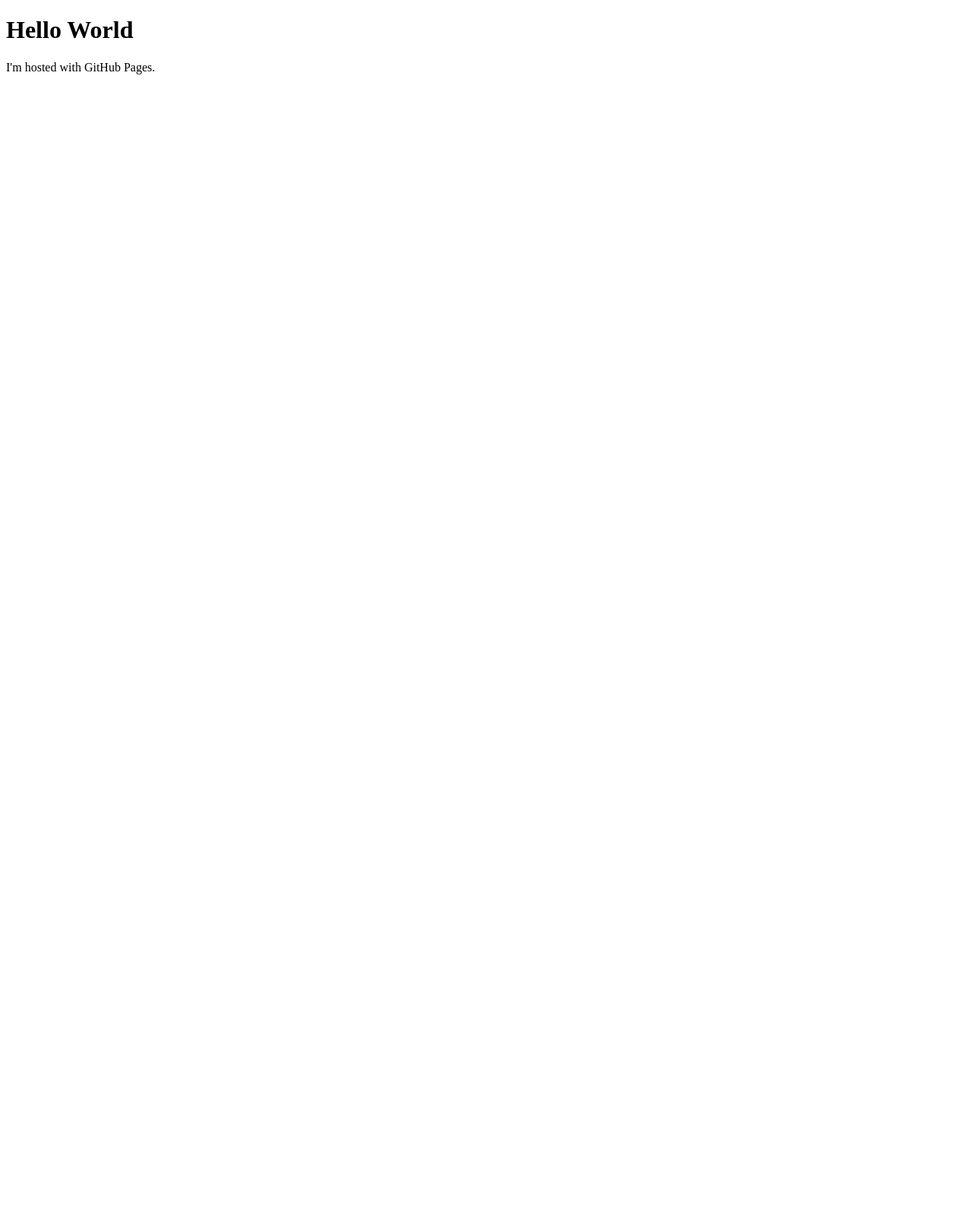
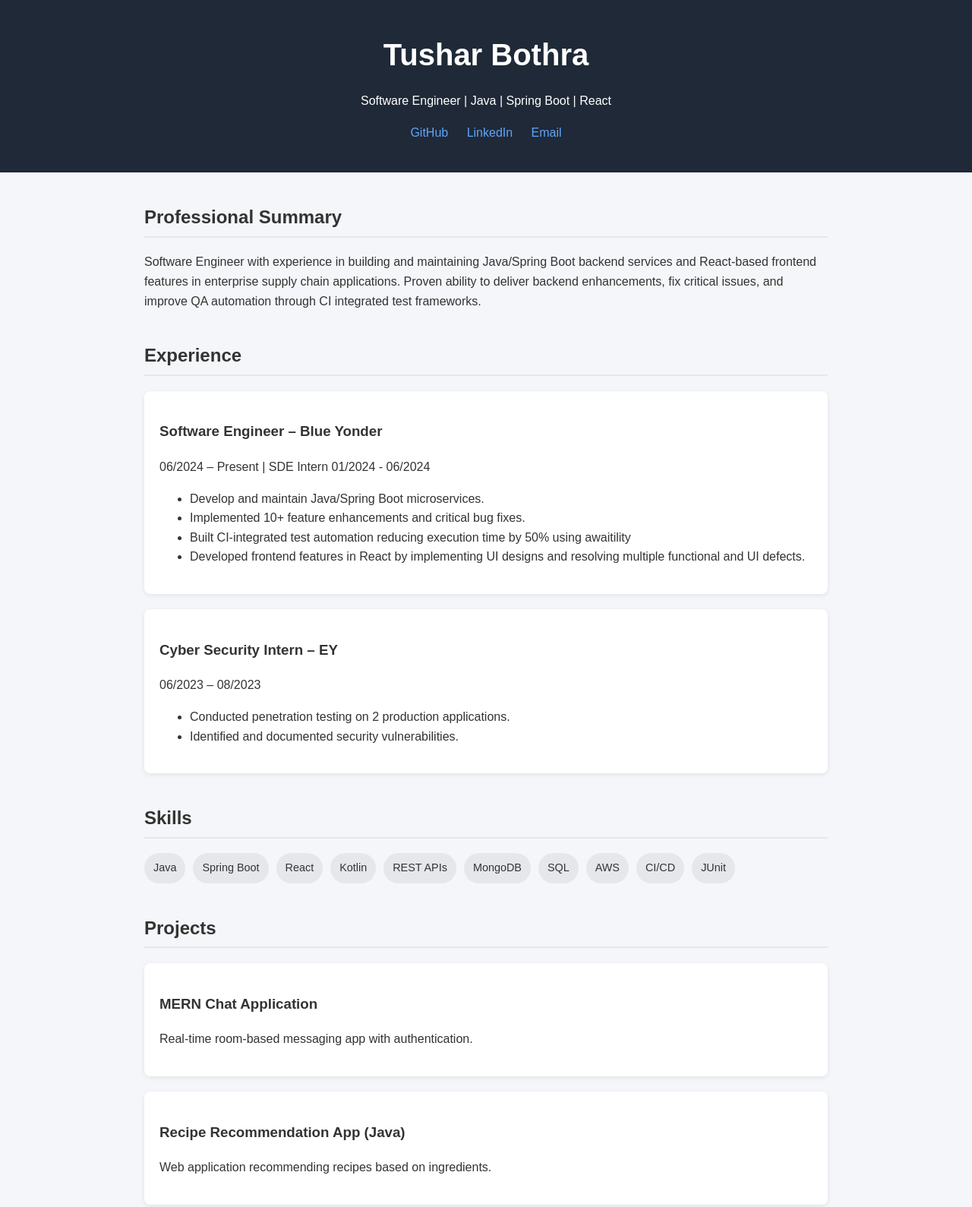
Before and after one commit to Tushar9999999999/Tushar9999999999.github.io, a plain HTML site: page index.html in a window 1280 px wide. Shown: the top 1589 px of the page at 76% size. Before the commit the page ends 800 px from the top, so only its background shows below. Drawn offline with Linux system fonts and the light colour scheme.

Commit message:
update resume

```diff
--- a/index.html
+++ b/index.html
@@ -1,9 +1,91 @@
 <!DOCTYPE html>
-<html>
+<html lang="en">
+
+<head>
+	<meta charset="UTF-8">
+	<title>Tushar Bothra | Software Engineer</title>
+	<meta name="viewport" content="width=device-width, initial-scale=1.0">
+	<link rel="stylesheet" href="style.css">
+</head>
 
 <body>
-    <h1>Hello World</h1>
-    <p>I'm hosted with GitHub Pages.</p>
+
+	<header>
+		<h1>Tushar Bothra</h1>
+		<p>Software Engineer | Java | Spring Boot | React</p>
+		<div class="links">
+			<a href="https://github.com/Tushar9999999999" target="_blank">GitHub</a>
+			<a href="https://linkedin.com/in/tushar-bothra" target="_blank">LinkedIn</a>
+			<a href="mailto:tusharbothra13@gmail.com">Email</a>
+		</div>
+	</header>
+
+	<section>
+		<h2>Professional Summary</h2>
+		<p>
+			Software Engineer with experience in building and maintaining Java/Spring Boot backend services
+			and React-based frontend features in enterprise supply chain applications.
+			Proven ability to deliver backend enhancements, fix critical issues,
+			and improve QA automation through CI integrated test frameworks.
+		</p>
+	</section>
+
+	<section>
+		<h2>Experience</h2>
+
+		<div class="card">
+			<h3>Software Engineer – Blue Yonder</h3>
+			<p>06/2024 – Present | SDE Intern 01/2024 - 06/2024</p>
+			<ul>
+				<li>Develop and maintain Java/Spring Boot microservices. </li>
+				<li>Implemented 10+ feature enhancements and critical bug fixes.</li>
+				<li>Built CI-integrated test automation reducing execution time by 50% using awaitility</li>
+				<li>Developed frontend features in React by implementing UI designs and resolving multiple functional and UI defects.</li>
+			</ul>
+		</div>
+
+		<div class="card">
+			<h3>Cyber Security Intern – EY</h3>
+			<p>06/2023 – 08/2023</p>
+			<ul>
+				<li>Conducted penetration testing on 2 production applications.</li>
+				<li>Identified and documented security vulnerabilities.</li>
+			</ul>
+		</div>
+	</section>
+
+	<section>
+		<h2>Skills</h2>
+		<div class="skills">
+			<span>Java</span>
+			<span>Spring Boot</span>
+			<span>React</span>
+			<span>Kotlin</span>
+			<span>REST APIs</span>
+			<span>MongoDB</span>
+			<span>SQL</span>
+			<span>AWS</span>
+			<span>CI/CD</span>
+			<span>JUnit</span>
+		</div>
+	</section>
+
+	<section>
+		<h2>Projects</h2>
+		<div class="card">
+			<h3>MERN Chat Application</h3>
+			<p>Real-time room-based messaging app with authentication.</p>
+		</div>
+		<div class="card">
+			<h3>Recipe Recommendation App (Java)</h3>
+			<p>Web application recommending recipes based on ingredients.</p>
+		</div>
+	</section>
+
+	<footer>
+		<p>© 2026 Tushar Bothra</p>
+	</footer>
+
 </body>
 
 </html>
--- /dev/null
+++ b/style.css
@@ -0,0 +1,65 @@
+body {
+    font-family: Arial, sans-serif;
+    margin: 0;
+    background: #f4f6f9;
+    color: #333;
+    line-height: 1.6;
+}
+
+header {
+    background: #1f2937;
+    color: white;
+    text-align: center;
+    padding: 40px 20px;
+}
+
+header h1 {
+    margin: 0;
+    font-size: 2.5rem;
+}
+
+.links a {
+    color: #60a5fa;
+    margin: 0 10px;
+    text-decoration: none;
+}
+
+section {
+    max-width: 900px;
+    margin: 40px auto;
+    padding: 0 20px;
+}
+
+h2 {
+    border-bottom: 2px solid #e5e7eb;
+    padding-bottom: 5px;
+}
+
+.card {
+    background: white;
+    padding: 20px;
+    margin: 20px 0;
+    border-radius: 8px;
+    box-shadow: 0 2px 6px rgba(0,0,0,0.08);
+}
+
+.skills {
+    display: flex;
+    flex-wrap: wrap;
+    gap: 10px;
+}
+
+.skills span {
+    background: #e5e7eb;
+    padding: 8px 12px;
+    border-radius: 20px;
+    font-size: 0.9rem;
+}
+
+footer {
+    text-align: center;
+    padding: 20px;
+    background: #1f2937;
+    color: white;
+    margin-top: 40px;
+}
```
